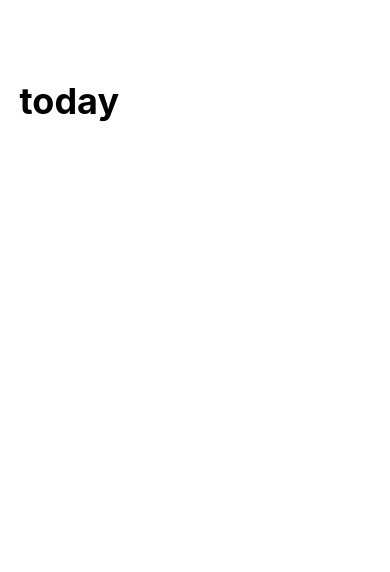
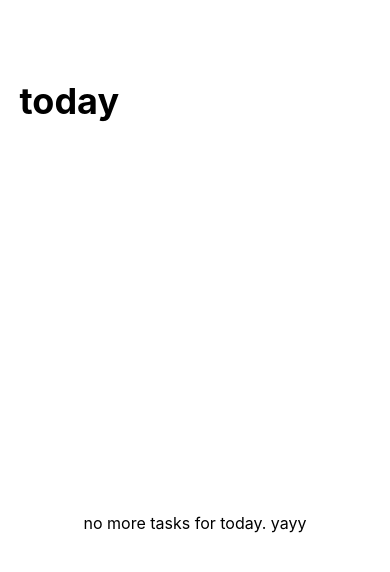
Before and after one commit to 0verread/daisy, a React Native app: screen / in a window 390 px wide. Shown: the top 572 px of the page. Built offline with nearby package versions, Linux system fonts and the light colour scheme.

Commit message:
minor changes

```diff
--- a/App.tsx
+++ b/App.tsx
@@ -2,9 +2,15 @@ import { StyleSheet, Text, View } from 'react-native';
 
 import Header from './src/components/Header';
 
+import ZeroTasks from './src/screens/ZeroTasks';
+
 export default function App() {
   return (
-    <Header />
+    <>
+      <Header />
+      <ZeroTasks></ZeroTasks>
+    </>
+
     // <View style={styles.container}>
     //   <Text style={styles.name}>daisy</Text>
     //   <Text>make your today easy</Text>
```
Also changed, not shown: package.json (+4 -4 lines).
